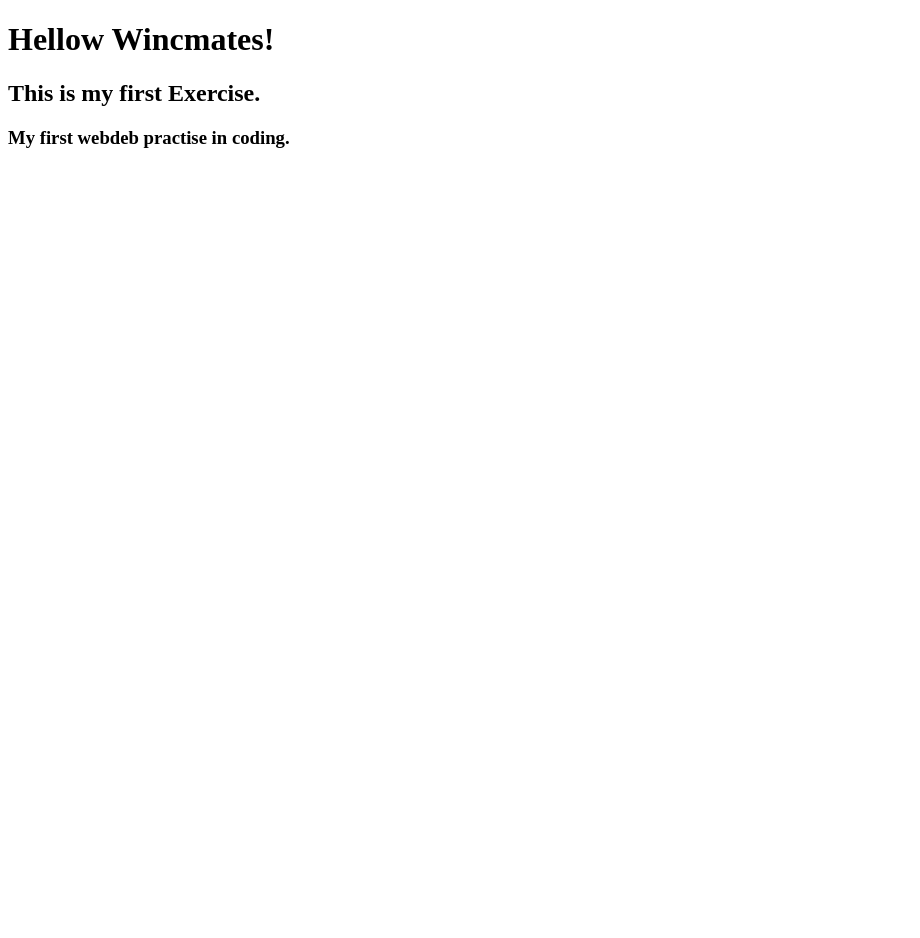
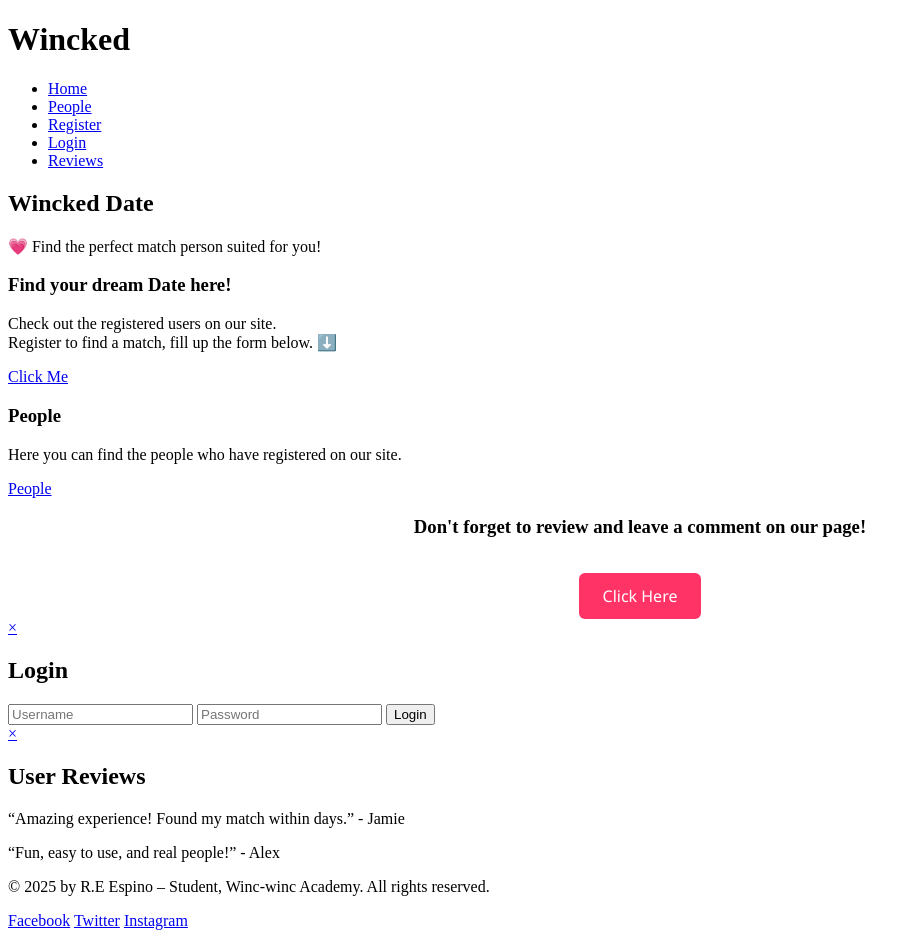
Before and after one commit to resquar3d/reespino-cakeSeacher-js-advance, a plain HTML site: page exercise1-index.html in a window 1280 px wide. Shown: the whole page, without its empty margins (0-920 px from the left). Before the commit the page ends 800 px from the top, so only its background shows below. Drawn offline with Linux system fonts and the light colour scheme.

Commit message:
Update exercise1-index.html
html exercise index.html

```diff
--- a/exercise1-index.html
+++ b/exercise1-index.html
@@ -1,22 +1,81 @@
 <!DOCTYPE html>
 <html lang="en">
-  <head>
-    <meta charset="UTF-8" />
-    <meta
-      name="viewport"
-      content="width=device-width, initial-scale=1.0"
-    />
-    <link
-      rel="stylesheet"
-      href="/exercise1-styles.css"
-    />
-    <title>My First Exercise</title>
-  </head>
-  <body>
-    <header>
-      <h1>Hellow Wincmates!</h1>
-      <h2>This is my first Exercise.</h2>
-      <h3>My first webdeb practise in coding.</h3>
-    </header>
-  </body>
+<head>
+  <meta charset="UTF-8">
+  <meta name="viewport" content="width=device-width, initial-scale=1.0">
+  <title>Wincked Date</title>
+</head>
+<body>
+  <header class="top-nav">
+    <h1 class="logo">Wincked</h1>
+    <nav class="nav-menu">
+      <ul>
+        <li><a href="index.html">Home</a></li>
+        <li><a href="people.html">People</a></li>
+        <li><a href="register.html">Register</a></li>
+        <li><a href="#login-modal">Login</a></li>
+        <li><a href="review.html">Reviews</a></li>
+      </ul>
+    </nav>
+  </header>
+  <main>
+      <div class="hero-text">
+        <h2>Wincked Date</h2>
+        <p>💗 Find the perfect match person suited for you!</p>
+      </div>
+    </div>
+
+    <section class="section">
+      <div class="cta-box">
+        <h3>Find your dream Date here!</h3>
+        <p>Check out the registered users on our site.<br> Register to find a match, fill up the form below. ⬇️</p>
+        <a href="register.html">Click Me</a>
+      </div>
+      <div class="people-box">
+        <h3>People</h3>
+        <p>Here you can find the people who have registered on our site.</p>
+        <a href="people.html">People</a>
+      </div>
+    </section>
+
+    <section class="section">
+      <div class="review-box" style="text-align: center;">
+        <h3>Don't forget to review and leave a comment on our page!</h3>
+        <a href="review.html" style="display: inline-block; margin-top: 1rem; padding: 0.75rem 1.5rem; background: #ff3366; color: #fff; text-decoration: none; border-radius: 6px; font-family: 'Segoe UI', sans-serif;">Click Here</a>
+      </div>
+    </section>
+  </main>
+
+  <!-- Signup Modal -->
+  <div id="login-modal" class="modal">
+    <div class="modal-content">
+      <a href="#" class="close-btn">&times;</a>
+      <h2>Login</h2>
+      <form>
+        <input type="text" placeholder="Username" required>
+        <input type="password" placeholder="Password" required>
+        <button type="submit">Login</button>
+      </form>
+    </div>
+  </div>
+
+  <!-- Reviews Modal -->
+  <div id="reviews-modal" class="modal">
+    <div class="modal-content">
+      <a href="#" class="close-btn">&times;</a>
+      <h2>User Reviews</h2>
+      <p>“Amazing experience! Found my match within days.” - Jamie</p>
+      <p>“Fun, easy to use, and real people!” - Alex</p>
+    </div>
+  </div>
+
+  <footer>
+    <p>© 2025 by R.E Espino – Student, Winc-winc Academy. All rights reserved.</p>
+    <div class="social-icons">
+      <a href="#">Facebook</a>
+      <a href="#">Twitter</a>
+      <a href="#">Instagram</a>
+    </div>
+  </footer>
+</body>
 </html>
```
